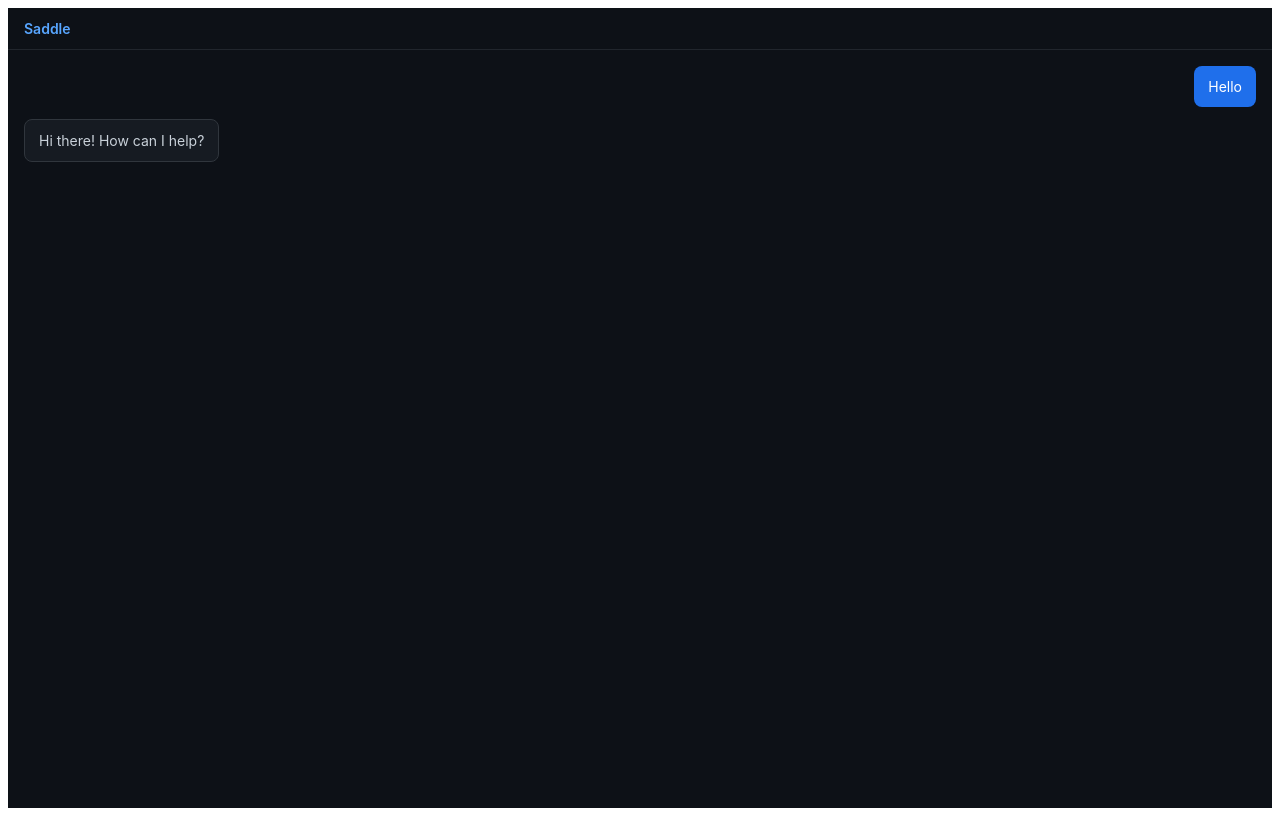
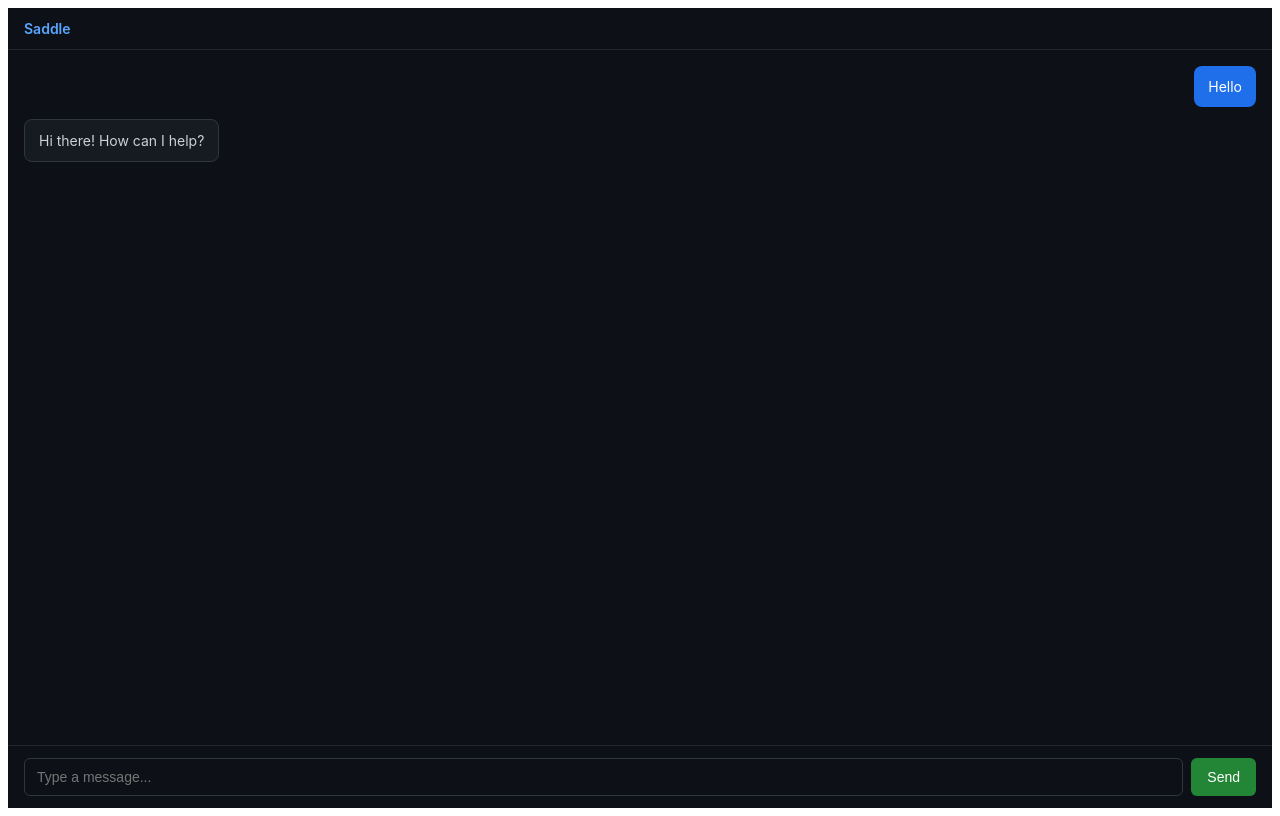
Before and after one commit to ilaganjacob/saddle, a React (Vite) app in the folder client/: page / in a window 1280 px wide. Built offline with nearby package versions, Linux system fonts and the light colour scheme.

Commit message:
feat: ChatInput component with Enter-to-send

```diff
--- a/client/src/App.tsx
+++ b/client/src/App.tsx
@@ -1,4 +1,5 @@
 import MessageList from './components/MessageList';
+import ChatInput from './components/ChatInput';
 
 function App() {
   return (
@@ -10,6 +11,7 @@ function App() {
         { id: '1', role: 'user', text: 'Hello' },
         { id: '2', role: 'agent', text: 'Hi there! How can I help?' },
       ]} />
+      <ChatInput onSend={(text) => console.log(text)} />
     </div>
   );
 }
--- /dev/null
+++ b/client/src/components/ChatInput.tsx
@@ -0,0 +1,72 @@
+import { useState, type KeyboardEvent } from 'react';
+
+interface Props {
+  onSend: (text: string) => void;
+  disabled?: boolean;
+}
+
+function ChatInput({ onSend, disabled }: Props) {
+  const [text, setText] = useState('');
+
+  function handleSend() {
+    const trimmed = text.trim();
+    if (!trimmed) return;
+    onSend(trimmed);
+    setText('');
+  }
+
+  function handleKeyDown(e: KeyboardEvent<HTMLInputElement>) {
+    if (e.key === 'Enter') handleSend();
+  }
+
+  return (
+    <footer style={styles.footer}>
+      <input
+        style={styles.input}
+        value={text}
+        onChange={(e) => setText(e.target.value)}
+        onKeyDown={handleKeyDown}
+        placeholder="Type a message..."
+        disabled={disabled}
+        autoFocus
+      />
+      <button
+        style={styles.button}
+        onClick={handleSend}
+        disabled={disabled || !text.trim()}
+      >
+        Send
+      </button>
+    </footer>
+  );
+}
+
+const styles: Record<string, React.CSSProperties> = {
+  footer: {
+    padding: '12px 16px',
+    borderTop: '1px solid #21262d',
+    display: 'flex',
+    gap: 8,
+  },
+  input: {
+    flex: 1,
+    padding: '10px 12px',
+    background: '#0d1117',
+    border: '1px solid #30363d',
+    borderRadius: 6,
+    color: '#c9d1d9',
+    fontSize: 14,
+    outline: 'none',
+  },
+  button: {
+    padding: '10px 16px',
+    background: '#238636',
+    border: 'none',
+    borderRadius: 6,
+    color: '#fff',
+    fontSize: 14,
+    cursor: 'pointer',
+  },
+};
+
+export default ChatInput;
```
